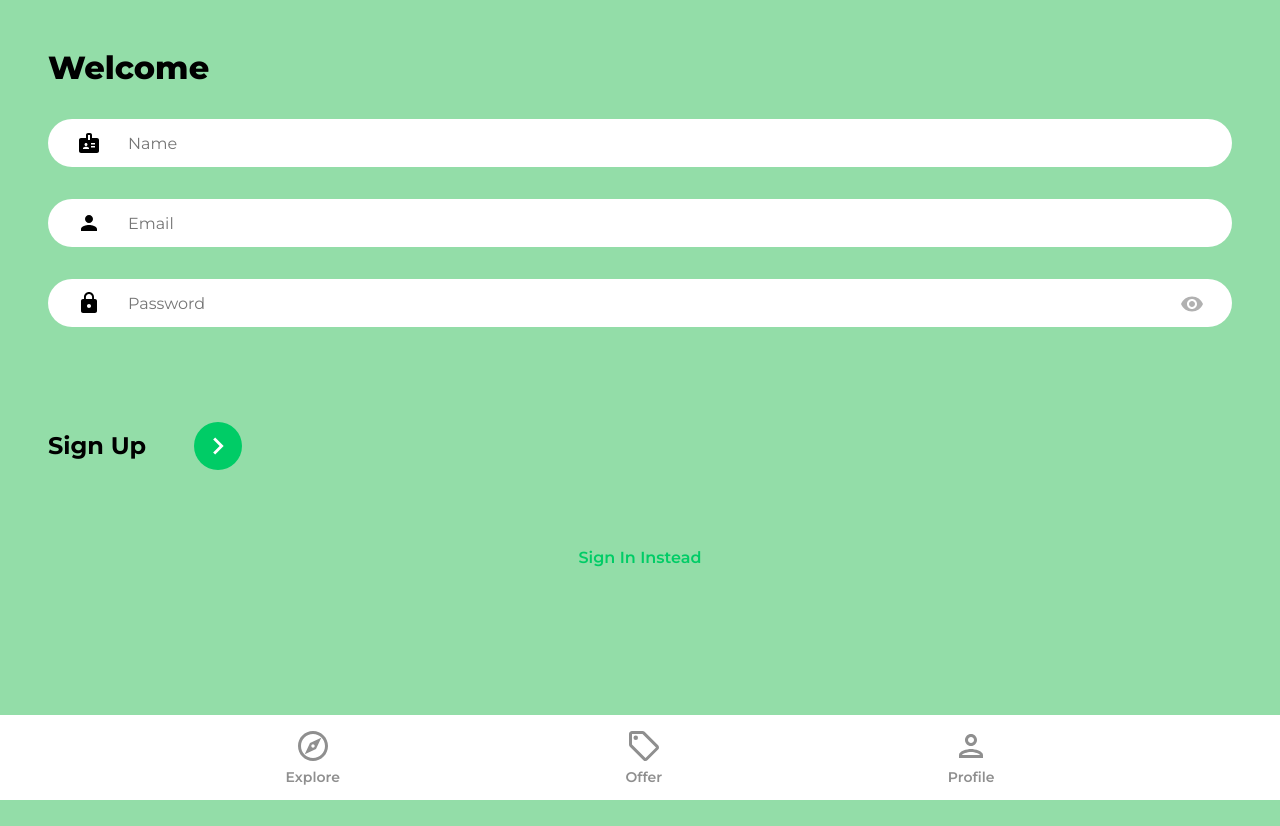
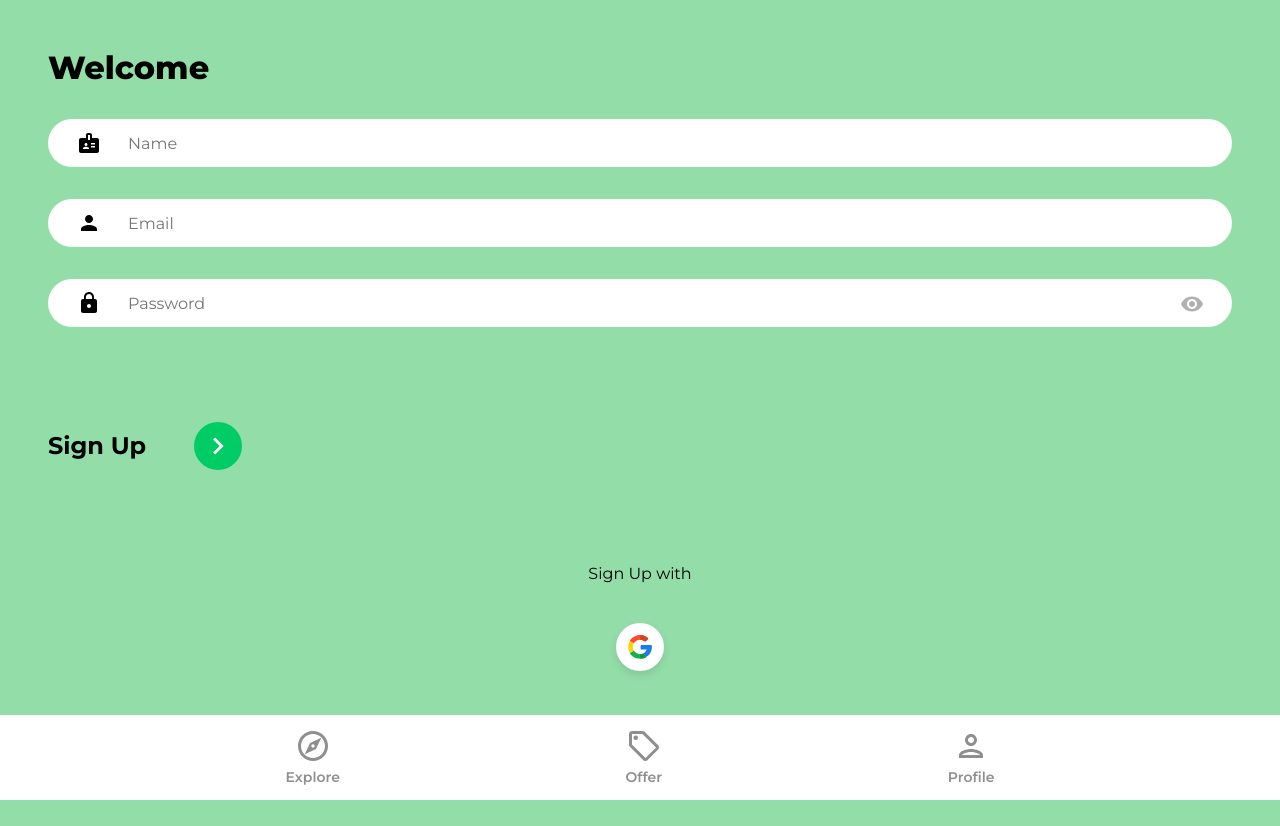
Before and after one commit to iancover/home-in, a React (Create React App) app: page /sign-up in a window 1280 px wide. Before the commit the page ends 800 px from the top, so only its background shows below. Built offline with nearby package versions, Linux system fonts and the light colour scheme.

Commit message:
feat: Add OAuth component to SignIn and SignUp
OAuth
- Component to sign in or sign up with Google provider with popup
- Checks if user already exists if not creates one using Google
  account credentials
- navigates home

```diff
--- /dev/null
+++ b/src/components/OAuth.jsx
@@ -0,0 +1,61 @@
+import { useLocation, useNavigate } from 'react-router-dom';
+// Firebase & Toastify
+import {
+  getAuth,
+  signInWithPopup,
+  GoogleAuthProvider,
+} from 'firebase/auth';
+import { doc, setDoc, getDoc, serverTimestamp } from 'firebase/firestore';
+import { db } from '../firebase.config';
+import { toast } from 'react-toastify';
+// Icons
+import googleIcon from '../assets/svg/googleIcon.svg';
+
+function OAuth() {
+  const navigate = useNavigate();
+  const location = useLocation();
+
+  const onGoogleClick = async () => {
+    try {
+      const auth = getAuth();
+      const provider = new GoogleAuthProvider();
+      const result = await signInWithPopup(auth, provider);
+      const user = result.user;
+
+      const docRef = doc(db, 'users', user.uid);
+      const docSnap = await getDoc(docRef);
+      if (!docSnap.exists()) {
+        await setDoc(doc(db, 'users', user.uid), {
+          name: user.displayName,
+          email: user.email,
+          timestamp: serverTimestamp(),
+        });
+      }
+      navigate('/');
+    } catch (error) {
+      toast.error('Could not authorize with Google');
+    }
+  };
+
+  return (
+    <div className='social-login'>
+      <p>Sign {location.pathname === '/sign-up' ? 'Up' : 'In'} with </p>
+      <button className='social-icon-div' onClick={onGoogleClick}>
+        <img src={googleIcon} alt='google' className='social-icon-img' />
+      </button>
+    </div>
+  );
+}
+
+export default OAuth;
+
+// NOTES:
+//  onGoogleClick:
+//    1. init Firebase auth
+//    2. init Google provider
+//    3. init sign in popup
+//    4. & make resulting user the 'user'
+//    5. ref the db -> users collection for user
+//    6. pass to a doc snapshot
+//    7. check if user exists, if not create it & timestamp it
+//    8. navigate home & log error
--- a/src/pages/SignIn.jsx
+++ b/src/pages/SignIn.jsx
@@ -1,9 +1,13 @@
 import { useState } from 'react';
+import { Link, useNavigate } from 'react-router-dom';
+// Firebase & Toastify
+import { getAuth, signInWithEmailAndPassword } from 'firebase/auth';
 import { toast } from 'react-toastify';
-import { Link, useNavigate } from 'react-router-dom';
-import { getAuth, signInWithEmailAndPassword } from 'firebase/auth';
+// Icons
+import visibilityIcon from '../assets/svg/visibilityIcon.svg';
 import { ReactComponent as ArrowRightIcon } from '../assets/svg/keyboardArrowRightIcon.svg';
-import visibilityIcon from '../assets/svg/visibilityIcon.svg';
+// Components
+import OAuth from '../components/OAuth';
 
 function SignIn() {
   const [showPwd, setShowPwd] = useState(false);
@@ -96,7 +100,8 @@
           </div>
         </form>
 
-        {/* Google OAuth */}
+        <OAuth />
+
         <Link to='/sign-up' className='register-link'>
           Sign Up Instead
         </Link>
--- a/src/pages/SignUp.jsx
+++ b/src/pages/SignUp.jsx
@@ -1,6 +1,6 @@
 import { useState } from 'react';
-import { toast } from 'react-toastify';
 import { Link, useNavigate } from 'react-router-dom';
+// Firebase & Toastify
 import {
   getAuth,
   createUserWithEmailAndPassword,
@@ -8,8 +8,12 @@
 } from 'firebase/auth';
 import { setDoc, doc, serverTimestamp } from 'firebase/firestore';
 import { db } from '../firebase.config';
+import { toast } from 'react-toastify';
+// Icons
+import visibilityIcon from '../assets/svg/visibilityIcon.svg';
 import { ReactComponent as ArrowRightIcon } from '../assets/svg/keyboardArrowRightIcon.svg';
-import visibilityIcon from '../assets/svg/visibilityIcon.svg';
+// Components
+import OAuth from '../components/OAuth';
 
 function SignUp() {
   const [showPwd, setShowPwd] = useState(false);
@@ -31,38 +35,26 @@
     }));
   };
 
+  // Create user w/email & pwd in Firebase & go home
   const onSubmit = async (e) => {
     e.preventDefault();
 
-    // firebase: create new user
     try {
-      // 1. init auth middleware
       const auth = getAuth();
-
-      // 2. create user w/email & pwd credentials
       const userCredential = await createUserWithEmailAndPassword(
         auth,
         email,
         pwd
       );
-
-      // 3. init 'user' obj
       const user = userCredential.user;
-
-      // 4. update profile name w/current auth user
       updateProfile(auth.currentUser, {
         displayName: name,
       });
-
-      // 5. create copy of user to add to db without pwd
       const formDataCopy = { ...formData };
       delete formDataCopy.pwd;
-
-      // 6. add server timestamp & set doc to 'users' db collection w/uid
       formDataCopy.timestamp = serverTimestamp();
       await setDoc(doc(db, 'users', user.uid), formDataCopy);
 
-      // 7. go home and/or log error
       navigate('/');
     } catch (error) {
       // console.log(error);
@@ -122,7 +114,8 @@
           </div>
         </form>
 
-        {/* Google OAuth */}
+        <OAuth />
+
         <Link to='/sign-in' className='register-link'>
           Sign In Instead
         </Link>
@@ -132,3 +125,14 @@
 }
 
 export default SignUp;
+
+// NOTES
+// onSubmit:
+//  Create new user in Firebase with Email & Pwd
+//  1. init auth middleware
+//  2. create user w/email & pwd credentials
+//  3. init 'user' obj
+//  4. update profile name w/current auth user
+//  5. create copy of user to add to db without pwd
+//  6. log server timestamp & set doc to 'users' db collection w/uid
+//  7. go home and/or log error
```
